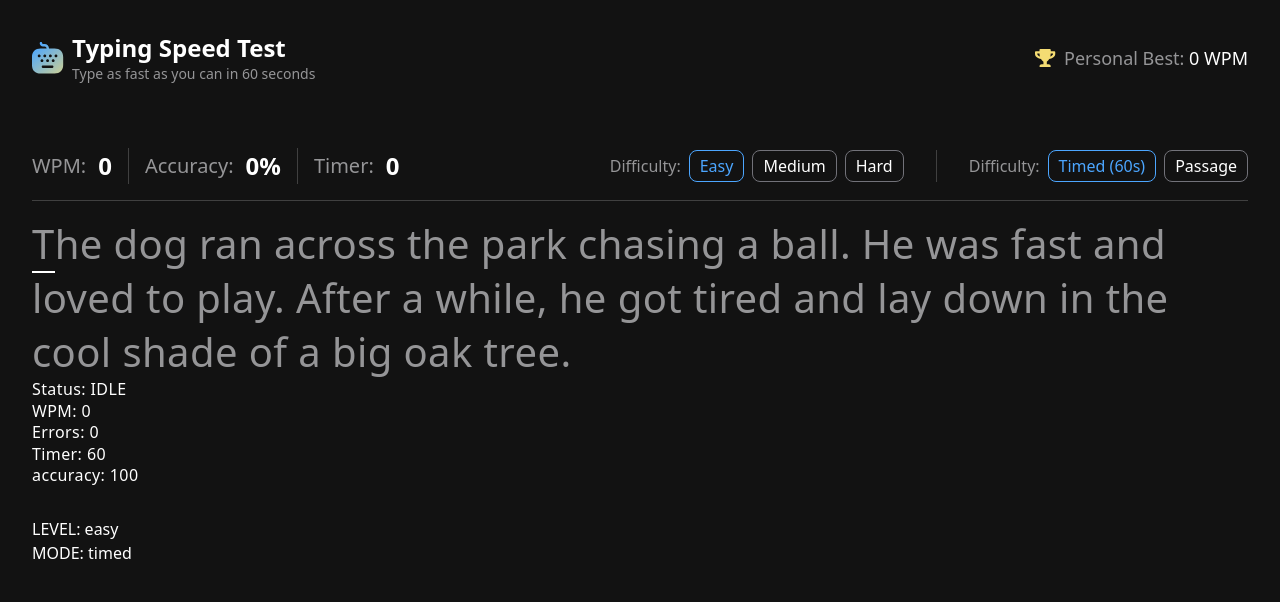
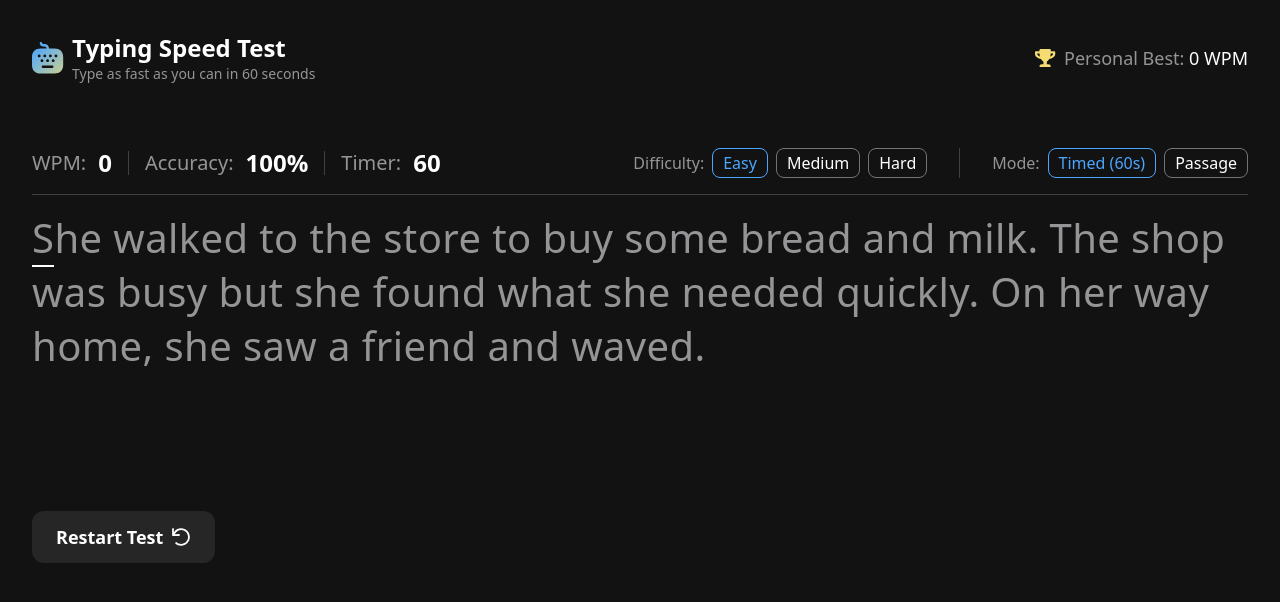
Before and after one commit to Luminoso1/typing-speed-test, a React app: page / in a window 1280 px wide. Shown: the top 602 px of the page. Built offline with nearby package versions, Linux system fonts and the light colour scheme; the HTML template or start-up script is replaced by a standard one.

Commit message:
refactor useType hook

```diff
--- a/src/App.tsx
+++ b/src/App.tsx
@@ -1,60 +1,104 @@
-import { useState } from 'react'
+import { useState, useCallback } from 'react'
 import type { Level, Mode } from './lib/types'
 import { LEVELS, MODES } from './lib/constants'
 import Header from './components/Header'
 import TypeBox from './components/TypeBox'
 import Stats from './components/Stats'
 import CustomSelect from './components/CustomSelect'
-import CustomLabels from './components/CustomLabels.tsx'
+import CustomLabels from './components/CustomLabels'
+import RestartButton from './components/RestartButton'
+import useGameStatus from './hooks/useGameStatus'
+import useType from './hooks/useType'
+import useStats from './hooks/useStats'
+import { getRandomText } from './lib/helpers'
 
 function App() {
   const [level, setLevel] = useState<Level>('easy')
   const [mode, setMode] = useState<Mode>('timed')
+  const [text, setText] = useState(() => getRandomText(level))
+
+  const { status, time, start, finish, reset } = useGameStatus()
+  const { userInput, current, clearInput } = useType(
+    text,
+    status,
+    start,
+    finish,
+  )
+  const { wpm, accuracy } = useStats(text, userInput, time)
+
+  const changeLevel = useCallback(
+    (level: Level) => {
+      setLevel(level)
+      setText(() => getRandomText(level))
+      clearInput()
+      reset()
+    },
+    [reset],
+  )
+
+  const changeMode = useCallback(
+    (mode: Mode) => {
+      setMode(mode)
+      clearInput()
+      reset()
+    },
+    [reset],
+  )
+
+  const handleRestart = useCallback(() => {
+    const newText = getRandomText(level)
+    setText(newText)
+    clearInput()
+    reset()
+  }, [level, reset])
 
   return (
     <div className="mx-auto max-w-[1280px] px-4 md:px-8">
       <Header bestScore={0} />
 
-      <div className="flex flex-col justify-between gap-y-4 border-b border-neutral-700 pb-4 lg:flex-row lg:items-center">
-        <Stats stats={{ wpm: 0, accuracy: 0, time: 0 }} />
+      <div className="flex flex-col justify-between gap-y-4 border-b border-neutral-700 pb-4 *:leading-none lg:flex-row lg:items-center">
+        <Stats stats={{ wpm, accuracy, time }} />
 
         <div className="desktop flex items-center gap-8 max-[680px]:hidden max-lg:justify-between">
           <CustomLabels
+            title="Difficulty"
             name="desktop-levels"
             actual={level}
             options={LEVELS}
-            onChange={setLevel}
+            onChange={changeLevel}
           />
 
           <div className="w-[1px] self-stretch bg-neutral-700"></div>
 
           <CustomLabels
+            title="Mode"
             name="desktop-modes"
             actual={mode}
             options={MODES}
-            onChange={setMode}
+            onChange={changeMode}
           />
         </div>
 
         <div className="hidden gap-2 max-[680px]:flex">
           <CustomSelect
+            title="Difficulty"
             name="mobile-levels"
             actual={level}
             options={LEVELS}
-            onChange={setLevel}
+            onChange={changeLevel}
           />
           <CustomSelect
+            title="Mode"
             name="mobile-modes"
             actual={mode}
             options={MODES}
-            onChange={setMode}
+            onChange={changeMode}
           />
         </div>
       </div>
-      <TypeBox />
 
-      <div>LEVEL: {level}</div>
-      <div>MODE: {mode}</div>
+      <TypeBox text={text} userInput={userInput} current={current} />
+      <RestartButton restart={handleRestart} />
     </div>
   )
 }
--- a/src/components/CustomLabels.tsx
+++ b/src/components/CustomLabels.tsx
@@ -1,6 +1,7 @@
 import type { LabelsProps } from '../lib/types'
 
 export default function CustomLabels<T extends string>({
+  title,
   name,
   actual,
   options,
@@ -16,7 +17,7 @@ export default function CustomLabels<T extends string>({
 
   return (
     <div className="flex items-center gap-2">
-      <p className="text-neutral-400">Difficulty:</p>
+      <p className="text-neutral-400 capitalize">{title}:</p>
       {normalizedOptions.map(({ label, value }) => {
         const id = label + '-' + value
         return (
@@ -24,7 +25,7 @@ export default function CustomLabels<T extends string>({
             key={id}
             htmlFor={id}
             tabIndex={0}
-            className="focus capitalize"
+            className="focus px-2.5 py-1.5 capitalize"
           >
             {label}
             <input
--- /dev/null
+++ b/src/components/RestartButton.tsx
@@ -0,0 +1,23 @@
+export default function RestartButton({ restart }: { restart: () => void }) {
+  return (
+    <button
+      type="button"
+      onClick={restart}
+      className="focus text-neutral-0 flex cursor-pointer items-center gap-2 rounded-xl bg-neutral-800 px-6 py-3 text-lg font-bold"
+    >
+      Restart Test
+      <svg
+        width="20"
+        height="20"
+        viewBox="0 0 20 20"
+        fill="none"
+        xmlns="http://www.w3.org/2000/svg"
+      >
+        <path
+          d="M1.5625 1.28125H2.51172C2.75781 1.28125 2.93359 1.49219 2.93359 1.73828L2.86328 5.18359C4.41016 2.82812 7.11719 1.28125 10.1406 1.31641C14.957 1.31641 18.8594 5.25391 18.8594 10.0352C18.8242 14.8516 14.9219 18.7188 10.1406 18.7188C7.89062 18.7188 5.81641 17.875 4.26953 16.5039C4.09375 16.3281 4.09375 16.0469 4.26953 15.8711L4.97266 15.168C5.11328 15.0273 5.35938 15.0273 5.53516 15.168C6.76562 16.2578 8.34766 16.8906 10.1406 16.8906C13.9375 16.8906 17.0312 13.832 17.0312 10C17.0312 6.20312 13.9375 3.10938 10.1406 3.10938C7.32812 3.10938 4.9375 4.79688 3.84766 7.1875L8.27734 7.08203C8.52344 7.08203 8.73438 7.25781 8.73438 7.50391V8.45312C8.73438 8.69922 8.52344 8.875 8.3125 8.875H1.5625C1.31641 8.875 1.14062 8.69922 1.14062 8.45312V1.70312C1.14062 1.49219 1.31641 1.28125 1.5625 1.28125Z"
+          fill="white"
+        />
+      </svg>
+    </button>
+  )
+}
--- a/src/components/TypeBox.tsx
+++ b/src/components/TypeBox.tsx
@@ -1,14 +1,13 @@
-import { getRandomTextCharacters } from '../lib/helpers'
 import type { CharacterState } from '../lib/types.ts'
-import { useType } from '../hooks/useType'
 import CharacterItem from './CharacterItem'
 
-const text = getRandomTextCharacters('easy')
+type Props = {
+  text: string
+  userInput: string
+  current: number
+}
 
-export default function TypeBox() {
-  const { userInput, current, wpm, time, status, errors, accuracy } =
-    useType(text)
-
+export default function TypeBox({ text, userInput, current }: Props) {
   return (
     <div className="type-box mt-4 min-h-[300px] w-full border-none leading-[1.35] tracking-[.4px] text-white">
       {text.split('').map((char, index) => {
@@ -26,11 +25,6 @@ export default function TypeBox() {
           />
         )
       })}
-      <h2>Status: {status}</h2>
-      <h2>WPM: {wpm}</h2>
-      <h2>Errors: {errors}</h2>
-      <h2>Timer: {time}</h2>
-      <h2>accuracy: {accuracy}</h2>
     </div>
   )
 }
--- /dev/null
+++ b/src/hooks/useGameStatus.tsx
@@ -0,0 +1,35 @@
+import { useState, useEffect, useCallback } from 'react'
+import type { Status } from '../lib/types'
+import { useCountDown } from './useCountDown'
+import { DEFAULT_TIME } from '../lib/constants'
+
+export default function useGameStatus() {
+  const [status, setStatus] = useState<Status>('IDLE')
+  const {
+    secondsLeft: time,
+    startCountDown,
+    stopCountDown,
+    resetCountDown,
+  } = useCountDown(DEFAULT_TIME)
+
+  const start = useCallback(() => {
+    setStatus('TYPING')
+    startCountDown()
+  }, [startCountDown])
+
+  const finish = useCallback(() => {
+    setStatus('FINISHED')
+    stopCountDown()
+  }, [stopCountDown])
+
+  const reset = useCallback(() => {
+    setStatus('IDLE')
+    resetCountDown()
+  }, [resetCountDown])
+
+  useEffect(() => {
+    if (time <= 0) finish()
+  }, [time, finish])
+
+  return { status, time, start, finish, reset }
+}
--- /dev/null
+++ b/src/hooks/useStats.tsx
@@ -0,0 +1,32 @@
+import { useMemo } from 'react'
+import { DEFAULT_TIME } from '../lib/constants'
+
+export default function useStats(
+  text: string,
+  userInput: string,
+  time: number,
+) {
+  const wpm = useMemo(() => {
+    const timeElapse = (DEFAULT_TIME - time) / DEFAULT_TIME
+    if (timeElapse <= 0 || userInput.length === 0) return 0
+
+    const words = userInput.length / 5
+    return Math.round(words / timeElapse)
+  }, [userInput, time])
+
+  const errors = useMemo(() => {
+    let count = 0
+    for (let i = 0; i < userInput.length; i++) {
+      if (userInput[i] !== text[i]) count++
+    }
+    return count
+  }, [userInput, text])
+
+  const accuracy = useMemo(() => {
+    if (userInput.length === 0) return 100
+    const corrects = userInput.length - errors
+    return Math.round((corrects / userInput.length) * 100)
+  }, [userInput, errors])
+
+  return { wpm, errors, accuracy }
+}
--- a/src/hooks/useType.tsx
+++ b/src/hooks/useType.tsx
@@ -1,65 +1,44 @@
-import { useState, useEffect, useCallback, useMemo } from 'react'
-import { useCountDown } from './useCountDown'
+import { useState, useEffect, useCallback } from 'react'
 import { ALLOWED_KEYS } from '../lib/constants'
+import type { Status } from '../lib/types'
 
-type Status = 'IDLE' | 'TYPING' | 'FINISHED'
-const TIME = 60
-const SECONDS_IN_MINUTE = 60
-
-export const useType = (text: string) => {
+export default function useType(
+  text: string,
+  status: Status,
+  onStart: () => void,
+  onFinish: () => void,
+) {
   const [userInput, setUserInput] = useState('')
-  const [status, setStatus] = useState<Status>('IDLE')
-  const {
-    secondsLeft: time,
-    startCountDown,
-    resetCountDown,
-    stopCountDown,
-  } = useCountDown(TIME)
 
   const current = userInput.length
-
-  const wpm = useMemo(() => {
-    const timeElapse = (TIME - time) / SECONDS_IN_MINUTE
-    if (timeElapse <= 0 || userInput.length === 0) return 0
-
-    const words = userInput.length / 5
-    return Math.round(words / timeElapse)
-  }, [time])
-
-  const errors = useMemo(() => {
-    let count = 0
-    for (let i = 0; i < userInput.length; i++) {
-      if (userInput[i] !== text[i]) count++
-    }
-    return count
-  }, [userInput, text])
-
-  const accuracy = useMemo(() => {
-    if (userInput.length === 0) return 100
-    const corrects = userInput.length - errors
-    return Math.round((corrects / userInput.length) * 100)
-  }, [userInput.length, errors])
 
   const handleKeyDown = useCallback(
     (key: string) => {
       if (status === 'FINISHED') return
 
-      if (status === 'IDLE' && ALLOWED_KEYS.includes(key)) {
-        setStatus('TYPING')
-        startCountDown()
-      }
+      setUserInput((prev) => {
+        if (status === 'IDLE' && ALLOWED_KEYS.includes(key)) {
+          onStart()
+        }
 
-      if (key === 'Backspace') {
-        setUserInput((prev) => prev.slice(0, -1))
-        return
-      }
+        if (key === 'Backspace') return prev.slice(0, -1)
 
-      if (ALLOWED_KEYS.includes(key) && userInput.length < text.length) {
-        setUserInput((prev) => prev + key)
-      }
+        if (ALLOWED_KEYS.includes(key) && prev.length < text.length) {
+          const newValue = prev + key
+          if (newValue.length === text.length) {
+            onFinish()
+          }
+          return newValue
+        }
+        return prev
+      })
     },
-    [status, userInput.length, text.length, startCountDown],
+    [status, text.length, onStart, onFinish],
   )
+
+  const clearInput = () => {
+    setUserInput('')
+  }
 
   useEffect(() => {
     const onKeyDown = (event: KeyboardEvent) => handleKeyDown(event.key)
@@ -67,17 +46,5 @@ export const useType = (text: string) => {
     return () => document.removeEventListener('keydown', onKeyDown)
   }, [handleKeyDown])
 
-  useEffect(() => {
-    if (time <= 0 || (userInput.length === text.length && text.length > 0)) {
-      setStatus('FINISHED')
-      stopCountDown()
-    }
-  }, [time, userInput.length])
-
-  const restart = () => {
-    setStatus('IDLE')
-    resetCountDown()
-  }
-
-  return { userInput, current, wpm, time, status, restart, errors, accuracy }
+  return { userInput, current, clearInput }
 }
--- a/src/index.css
+++ b/src/index.css
@@ -50,10 +50,8 @@ body {
 .desktop {
   label {
     border: 1px solid var(--color-neutral-500);
-    padding: 3px 10px;
     border-radius: 8px;
     cursor: pointer;
-
     transition:
       color 150ms ease-in-out,
       border-color 150ms ease-in-out;
--- a/src/lib/constants.ts
+++ b/src/lib/constants.ts
@@ -16,3 +16,5 @@ export const MODES = [
   { label: 'Timed (60s)', value: 'timed' },
   { label: 'passage', value: 'passage' },
 ] as const
+
+export const DEFAULT_TIME = 60 // seconds
--- a/src/lib/helpers.ts
+++ b/src/lib/helpers.ts
@@ -1,4 +1,4 @@
-import type { CharacterState } from './types'
+import type { CharacterState, Level } from './types'
 import data from './data.json'
 
 type Text = {
@@ -13,11 +13,9 @@ type Data = {
   hard: Text[]
 }
 
-type Dificulty = 'easy' | 'medium' | 'hard'
-
 const textData = data as Data
 
-export const getRandomTextCharacters = (dificulty: Dificulty): string => {
+export const getRandomText = (dificulty: Level): string => {
   const texts = textData[dificulty]
   const random = Math.floor(Math.random() * texts.length)
   return texts[random].text
--- a/src/lib/types.ts
+++ b/src/lib/types.ts
@@ -10,12 +10,15 @@ export type Level = 'easy' | 'medium' | 'hard'
 
 export type Mode = 'timed' | 'passage'
 
+export type Status = 'IDLE' | 'TYPING' | 'FINISHED'
+
 export type Option<T extends string> = {
   label: string
   value: T
 }
 
 export type LabelsProps<T extends string> = {
+  title: string
   name: string
   actual: T
   options: readonly Option<T>[] | readonly T[]
```
